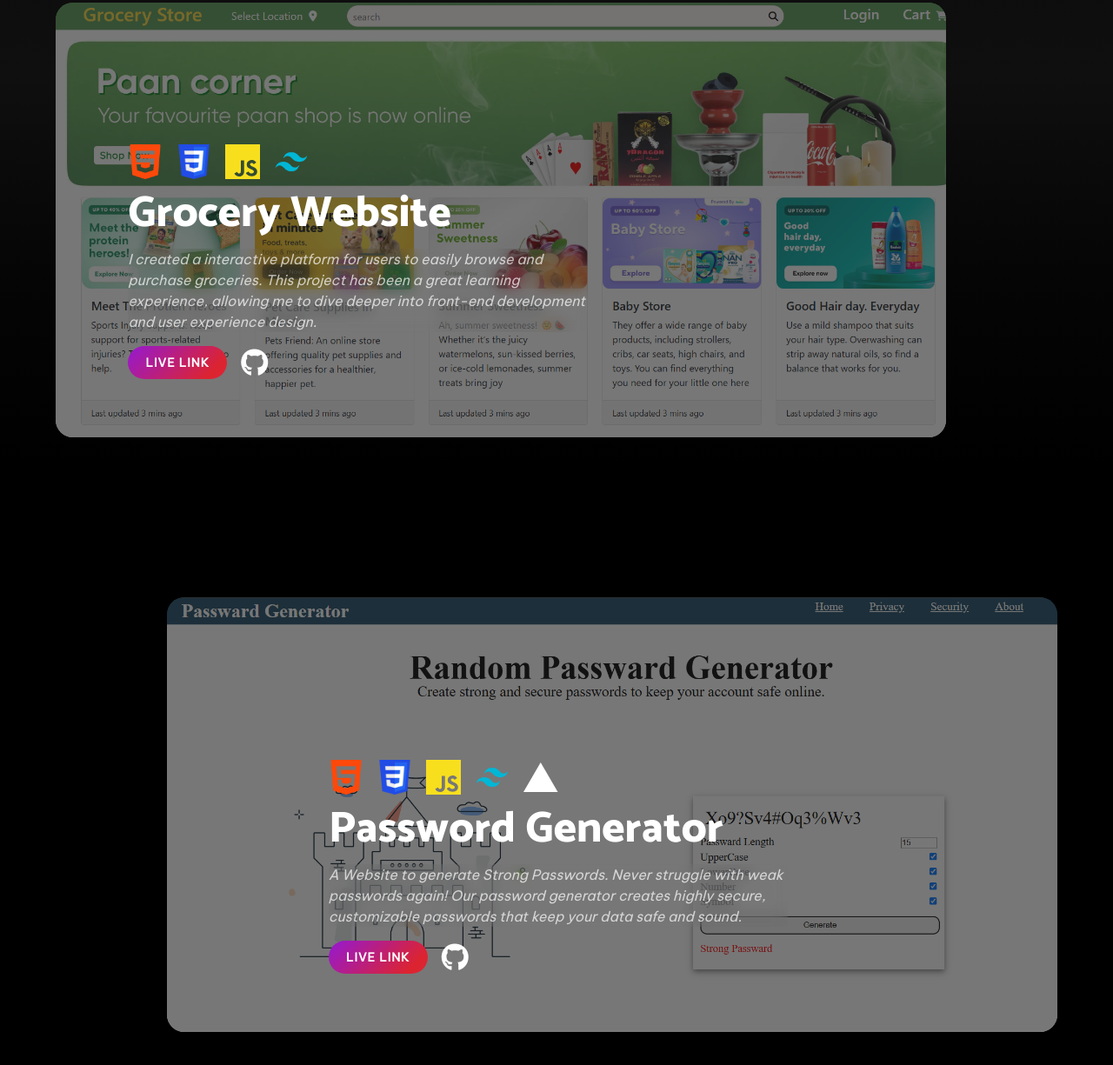
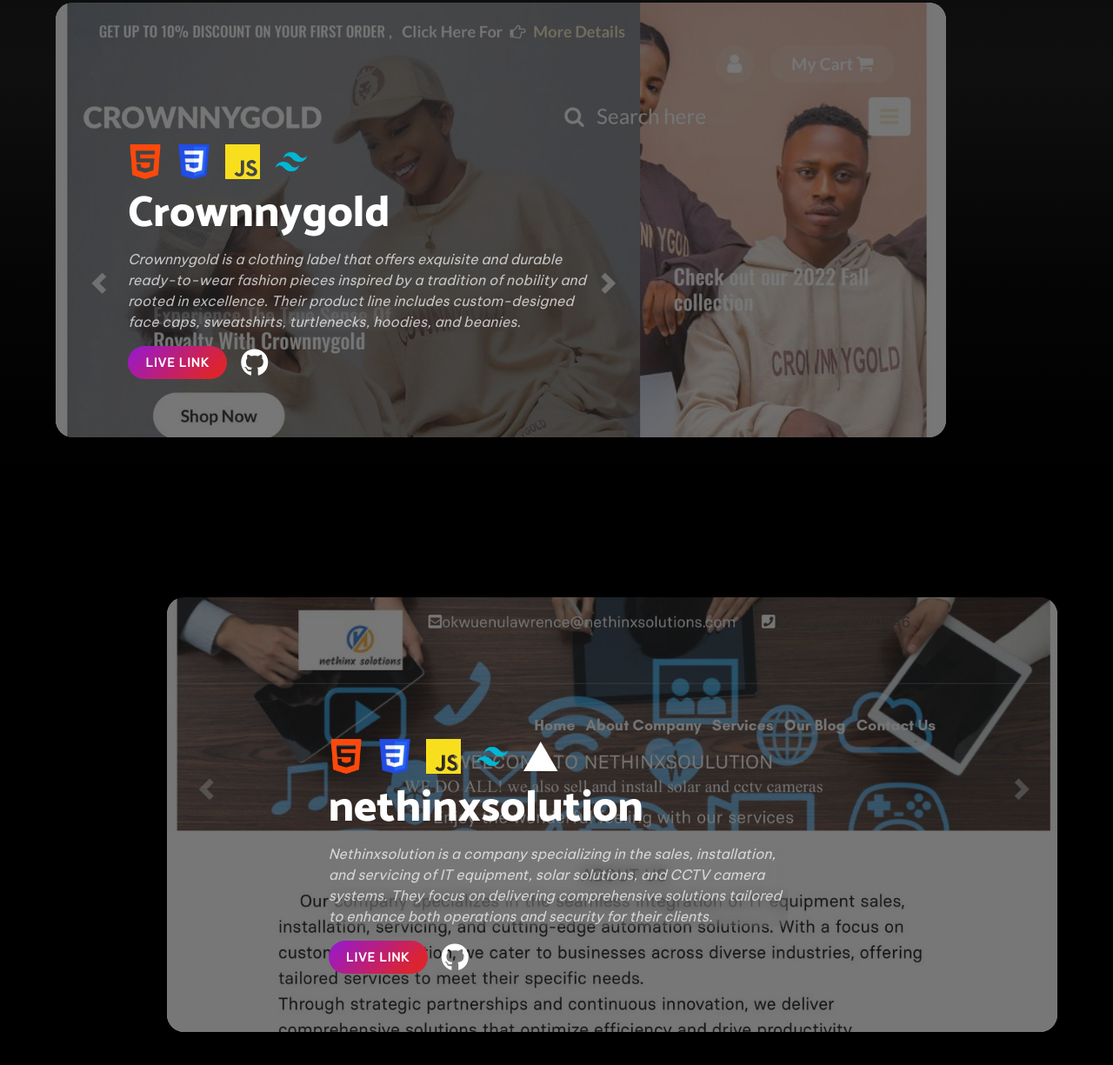
Before and after one commit to charles167/personal, a plain HTML site: page index.html in a window 1280 px wide. Shown: the part 1045-2270 px from the top of the page at 87% size. Drawn offline with nearby package versions, Linux system fonts and the light colour scheme; a web font is replaced by a local one.

Commit message:
Project/WhatsApp 1.jpg     new file:   Project/WhatsApp 2.jpg     modified:   index.html     modified:   style.css

```diff
--- a/index.html
+++ b/index.html
@@ -135,15 +135,15 @@
                                 <!-- <img class="projectSkill" src="/stack/Redux.svg" alt="" /> -->
                                 <!-- <img class="projectSkill" src="/stack/Vercel.svg" alt="" /> -->
                             </div>
-                            <h2 class="projectHeading">Grocery Website</h2>
+                            <h2 class="projectHeading">Crownnygold</h2>
                             <p class="projectSubHeading">
-                                I created a interactive platform for users to easily browse and purchase groceries. This project has been a great learning experience, allowing me to dive deeper into front-end development and user experience design.
+                                Crownnygold is a clothing label that offers exquisite and durable ready-to-wear fashion pieces inspired by a tradition of nobility and rooted in excellence. Their product line includes custom-designed face caps, sweatshirts, turtlenecks, hoodies, and beanies.
                             </p>
                             <div class="btnGroup">
-                                <a href="https://bindassrachit.github.io/Grocery_Website/" target="_blank">
+                                <a href="https://charles167.github.io/crownnygold//" target="_blank">
                                     <button class="projectBtn">LIVE LINK</button>
                                 </a>
-                                <a href="https://github.com/BindassRachit/Grocery_Website" class="github" target="_blank">
+                                <a href="https://charles167.github.io/crownnygold/" class="github" target="_blank">
                                     <i title="GitHub Link" class="fa-brands fa-github icon"></i>
                                 </a>
                             </div>
@@ -163,15 +163,15 @@
                                 <!-- <img class="projectSkill" src="/stack/Redux.svg" alt="" /> -->
                                 <img class="projectSkill" src="/stack/Vercel.svg" alt="" />
                             </div>
-                            <h2 class="projectHeading">Password Generator</h2>
+                            <h2 class="projectHeading">nethinxsolution</h2>
                             <p class="projectSubHeading">
-                                A Website to generate Strong Passwords. Never struggle with weak passwords again! Our password generator creates highly secure, customizable passwords that keep your data safe and sound.
+                                Nethinxsolution is a company specializing in the sales, installation, and servicing of IT equipment, solar solutions, and CCTV camera systems. They focus on delivering comprehensive solutions tailored to enhance both operations and security for their clients.
                             </p>
                             <div class="btnGroup">
                                 <a href="" target="_blank">
                                     <button class="projectBtn">LIVE LINK</button>
                                 </a>
-                                <a href="https://github.com/BindassRachit/Password-Generator" class="github" target="_blank">
+                                <a href="https://charles167.github.io/nethinxsolution/Page%20Loading.html" class="github" target="_blank">
                                     <i title="GitHubLink" class="fa-brands fa-github icon"></i>
                                 </a>
                             </div>
--- a/style.css
+++ b/style.css
@@ -714,13 +714,13 @@
 }
 
 #project1 {
-  background-image: url(Project/Grocery\ Website.png);
+  background-image: url(Project/WhatsApp\ 2.jpg);
   right: 5%;
   margin-top: 5rem;
 }
 
 #project2 {
-  background-image: url(Project/Password\ Genrator.png);
+  background-image: url(Project/WhatsApp\ 1.jpg);
   left: 5%;
 }
 
```
Also changed, not shown: Project/WhatsApp 1.jpg (added), Project/WhatsApp 2.jpg (added).
